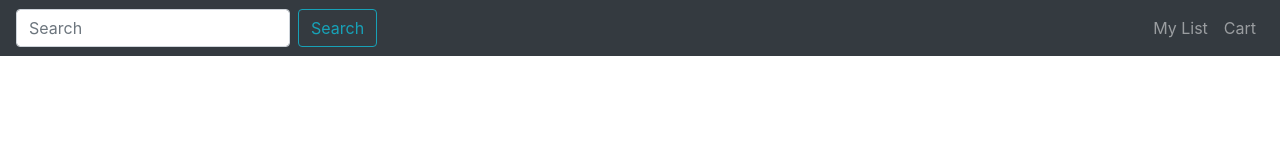
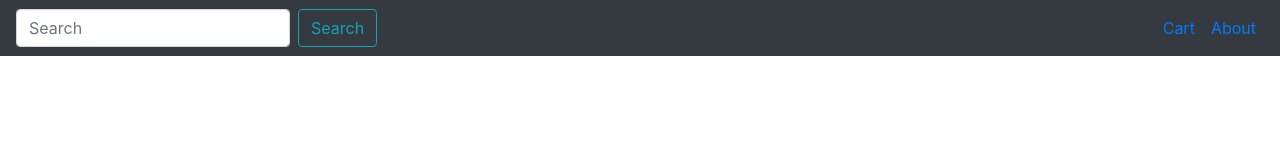
Before and after one commit to nmajidpour/react-app-counter, a React (Create React App) app in the folder my-react-app/: page /about in a window 1280 px wide. Shown: the top 160 px of the page. Built offline with nearby package versions, Linux system fonts and the light colour scheme.

Commit message:
added routing

```diff
--- a/my-react-app/package.json
+++ b/my-react-app/package.json
@@ -15,7 +15,7 @@
   },
   "scripts": {
     "start": "react-scripts start",
-    "build": "react-scripts build",
+    "build": "react-scripts build --history-api-fallback",
     "test": "react-scripts test",
     "eject": "react-scripts eject"
   },
--- /dev/null
+++ b/my-react-app/src/components/about.jsx
@@ -0,0 +1,12 @@
+import React,{Component} from "react";
+
+class About  extends Component {
+    state = {  }
+    render() {
+        return (
+            <h6>Welcome to my react app!</h6>
+         );
+    }
+}
+
+export default About;
--- a/my-react-app/src/components/navigation.jsx
+++ b/my-react-app/src/components/navigation.jsx
@@ -1,9 +1,13 @@
-import React , { Component } from "react";
+import React, { Component } from "react";
 import Navbar from "react-bootstrap/Navbar";
 import Nav from "react-bootstrap/Nav";
 import Form from "react-bootstrap/Form";
 import FormControl from "react-bootstrap/FormControl";
 import Button from "react-bootstrap/Button";
+import { BrowserRouter as Router, Switch, Route, Link } from "react-router-dom";
+import Counter from "./counter";
+import About from "./about";
+import App from "../App";
 
 class Navigation extends Component {
   state = {};
@@ -15,8 +19,16 @@ class Navigation extends Component {
           <Button variant="outline-info">Search</Button>
         </Form>
         <Nav className="ml-auto">
-          <Nav.Link>My List</Nav.Link>
-          <Nav.Link>Cart</Nav.Link>
+          <Router>
+            <Nav.Link><Link to="counter">Cart</Link></Nav.Link>
+            <Nav.Link><Link to="about">About</Link></Nav.Link>
+            <Switch>
+              <Route path="{/}" component={App}>
+                <Route path="/counter" component={Counter}></Route>
+                <Route path="/about" component={About}></Route>
+              </Route>
+            </Switch>
+          </Router>
         </Nav>
       </Navbar>
     );
```
Also changed, not shown: my-react-app/src/App.js (line endings or trailing spaces).
